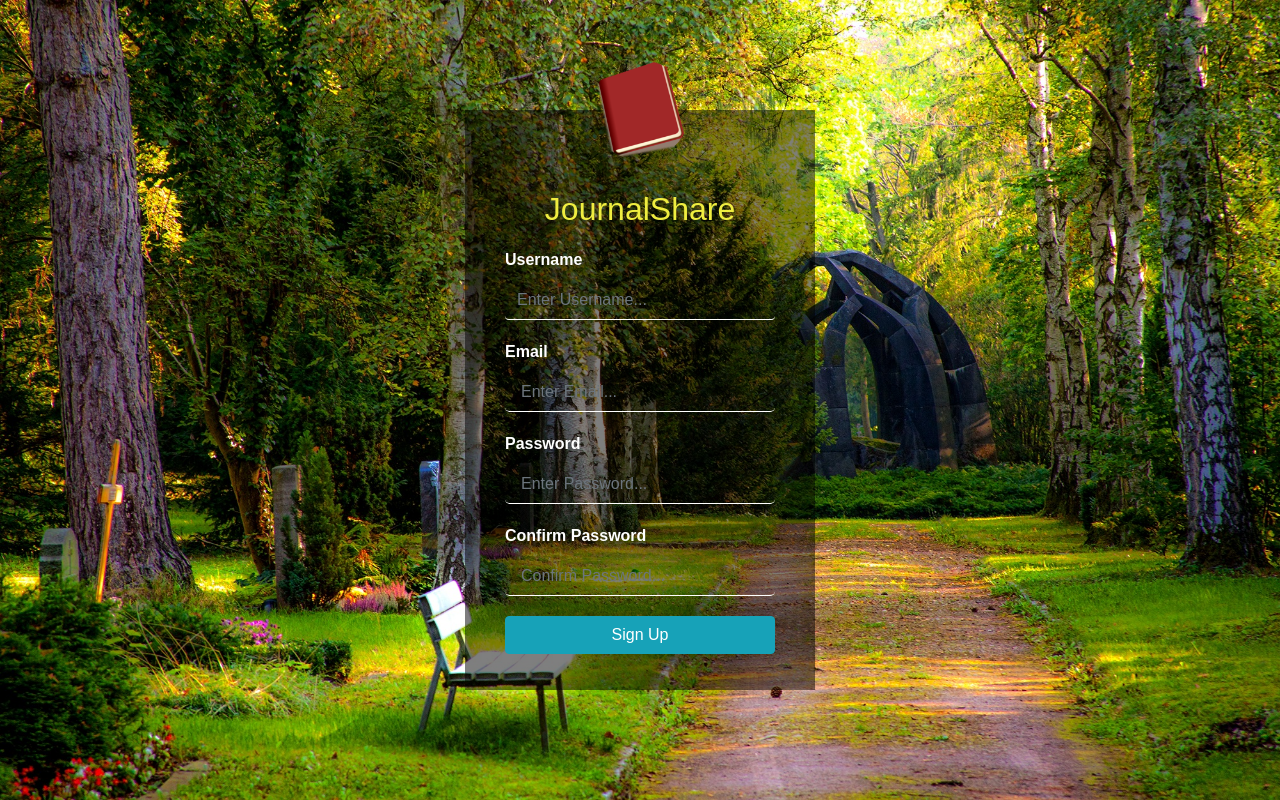
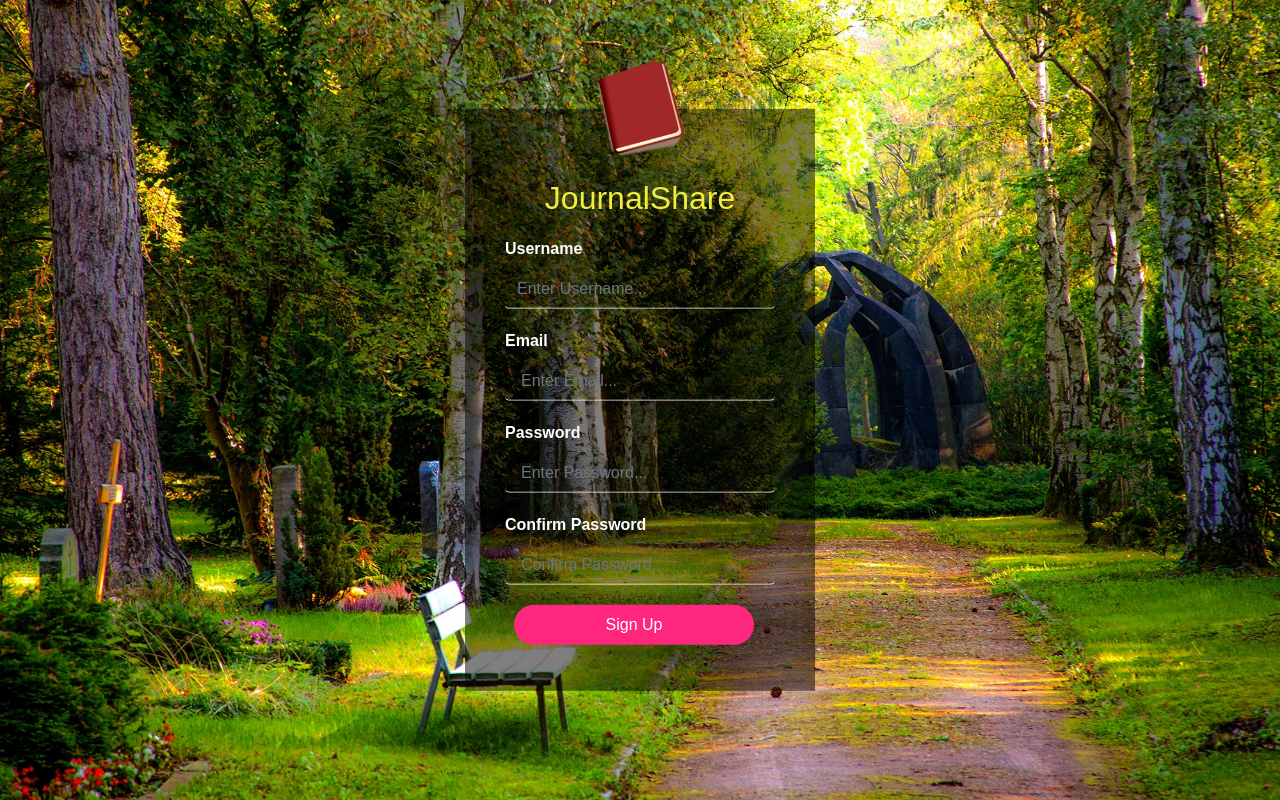
Before and after one commit to ksantone/JournalShare, a Flask app: page /register in a window 1280 px wide. Run offline with Flask 2, Linux system fonts and the light colour scheme; some libraries are stand-ins or nearby versions.

Commit message:
Fixed up register page and navbar.

```diff
--- a/journalshare/static/main.css
+++ b/journalshare/static/main.css
@@ -103,25 +103,35 @@ h1 {
   left: 50%;
   transform: translate(-50%, -50%);
   width: 350px;
-  height: 440px;
-  padding: 80px 40px;
+  padding: 70px 40px;
   box-sizing: border-box;
   background: rgba(0,0,0,0.5);
   z-index: 999;
 }
 
 .register-box {
-  height: 580px;
+  position: absolute;
+  top: 50%;
+  left: 50%;
+  transform: translate(-50%, -50%);
+  width: 350px;
+  padding-top: 70px;
+  padding-bottom: 10px;
+  padding-left: 40px;
+  padding-right: 40px;
+  box-sizing: border-box;
+  background: rgba(0,0,0,0.5);
+  z-index: 999;
 }
 
-.login-box p {
+.login-box p, .register-box p {
   margin: 0;
   padding: 0;
   font-weight: bold;
   color: #fff;
 }
 
-.login-box input {
+.login-box input, .register-box input {
   width: 100%;
   margin-bottom: 20px;
 }
@@ -134,7 +144,9 @@ h2:not(#journal-title) {
 }
 
 .login-box input[type="text"],
-.login-box input[type="password"]
+.login-box input[type="password"],
+.register-box input[type="text"],
+.register-box input[type="password"]
 {
   border: none;
   border-bottom: 1px solid #fff;
@@ -160,6 +172,20 @@ h2:not(#journal-title) {
   border-radius: 20px;
 }
 
+.register-box input[id="sign-up"]
+{
+  margin-left: 9px;
+  border: none;
+  outline: none;
+  width: 240px;
+  height: 40px;
+  color: #fff;
+  font-size: 16px;
+  background: #ff267e;
+  cursor: pointer;
+  border-radius: 20px;
+}
+
 .login-box input[type="submit"]:hover,
 .login-box input[type="button"]:hover,
 .register-box input[type="submit"]:hover
@@ -169,6 +195,13 @@ h2:not(#journal-title) {
 }
 
 .login-box a {
+  color: #fff;
+  font-size: 14px;
+  font-weight: bold;
+  text-decoration: none;
+}
+
+.register-box a {
   color: #fff;
   font-size: 14px;
   font-weight: bold;
@@ -196,6 +229,10 @@ h2:not(#journal-title) {
   margin-bottom: 20px;
 }
 
+.navbar-header {
+  min-height: 110px;
+}
+
 #logo {
   font-size: 32px;
   background: transparent;
@@ -209,6 +246,10 @@ h2:not(#journal-title) {
   font-size: 17px;
   margin-top: 30px;
   color: #fff;
+}
+
+#nav-items:hover {
+  text-decoration: underline;
 }
 
 .navbar-toggle {
@@ -264,12 +305,16 @@ h2:not(#journal-title) {
     height: 20px;
   }
 
-}
-
-@media only screen and (max-width: 580px) {
-
   #logo {
     margin-left: 35px;
   }
 
+  #nav-items {
+    font-size: 17px;
+    margin-top: 15px;
+    margin-bottom: 15px;
+    text-align: center;
+    color: #fff;
+  }
+
 }
--- a/journalshare/templates/login.html
+++ b/journalshare/templates/login.html
@@ -8,7 +8,7 @@
 	    <!-- Bootstrap CSS -->
 	    <link rel="stylesheet" href="https://stackpath.bootstrapcdn.com/bootstrap/4.1.1/css/bootstrap.min.css" integrity="sha384-WskhaSGFgHYWDcbwN70/dfYBj47jz9qbsMId/iRN3ewGhXQFZCSftd1LZCfmhktB" crossorigin="anonymous">
 	    <link rel="stylesheet" type="text/css" href="{{ url_for('static', filename='main.css') }}">
-		<title>JournalShare - { title }</title>
+		<title>JournalShare</title>
 	</head>
 	<body>
 		<div class="container" id="login-flash">
--- a/journalshare/templates/register.html
+++ b/journalshare/templates/register.html
@@ -8,10 +8,10 @@
 	    <!-- Bootstrap CSS -->
 	    <link rel="stylesheet" href="https://stackpath.bootstrapcdn.com/bootstrap/4.1.1/css/bootstrap.min.css" integrity="sha384-WskhaSGFgHYWDcbwN70/dfYBj47jz9qbsMId/iRN3ewGhXQFZCSftd1LZCfmhktB" crossorigin="anonymous">
 	    <link rel="stylesheet" type="text/css" href="{{ url_for('static', filename='main.css') }}">
-		<title>JournalShare - { title }</title>
+		<title>JournalShare</title>
 	</head>
 	<body>
-	<div class="login-box register-box">
+	<div class="register-box">
 		<img src="static/images/book.png" class="book">
 		<h2>JournalShare</h2>
 		<form method="POST" action="">
@@ -69,7 +69,7 @@
 					{% endif %}
 				</div>
 			<div class="form-group">
-				{{ form.submit(class="btn btn-info") }}
+				{{ form.submit(type="submit", id="sign-up") }}
 			</div>
 		</form>
 	</div>
```
Also changed, not shown: journalshare/templates/layout.html (+1 -6 lines).
